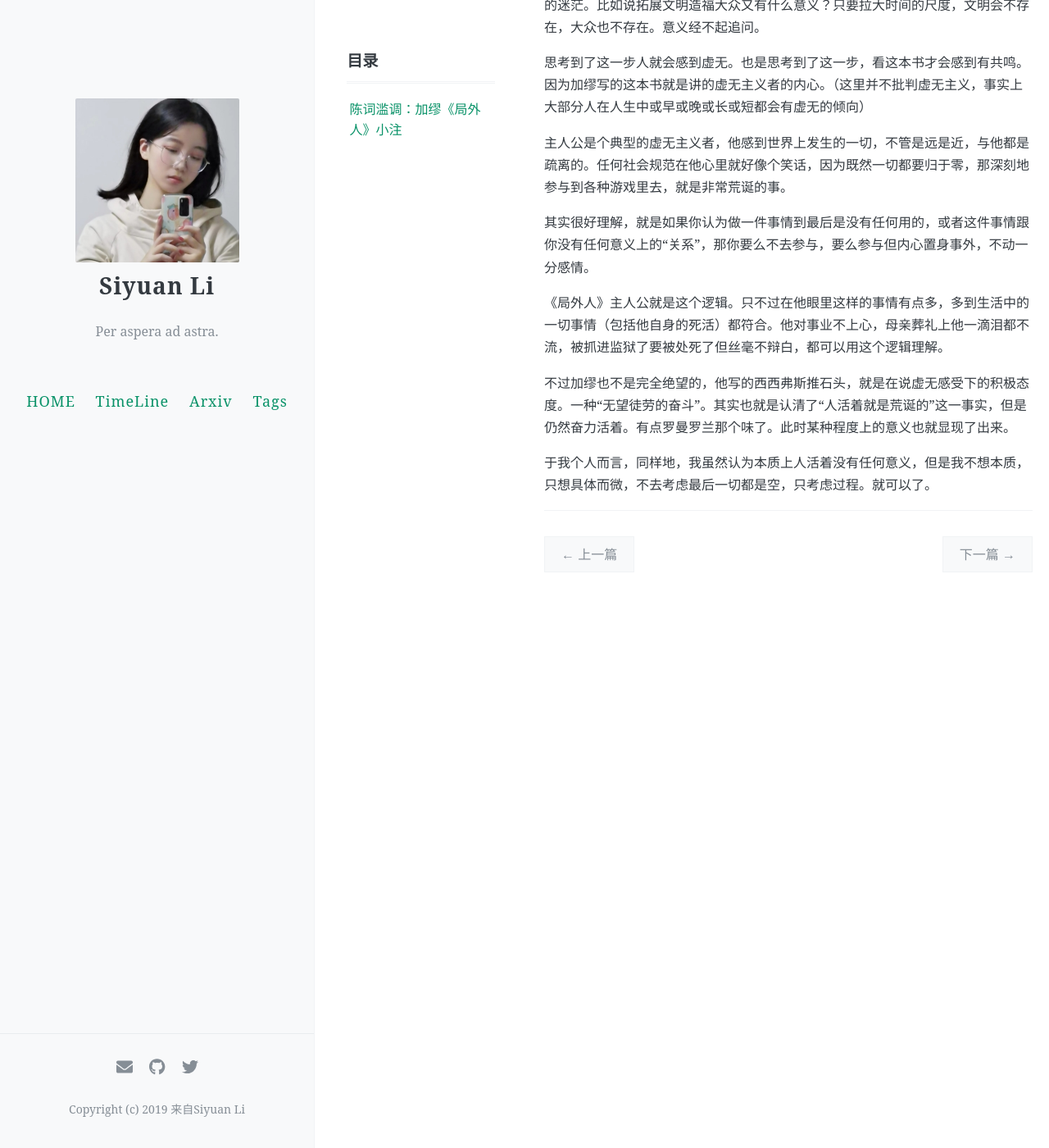
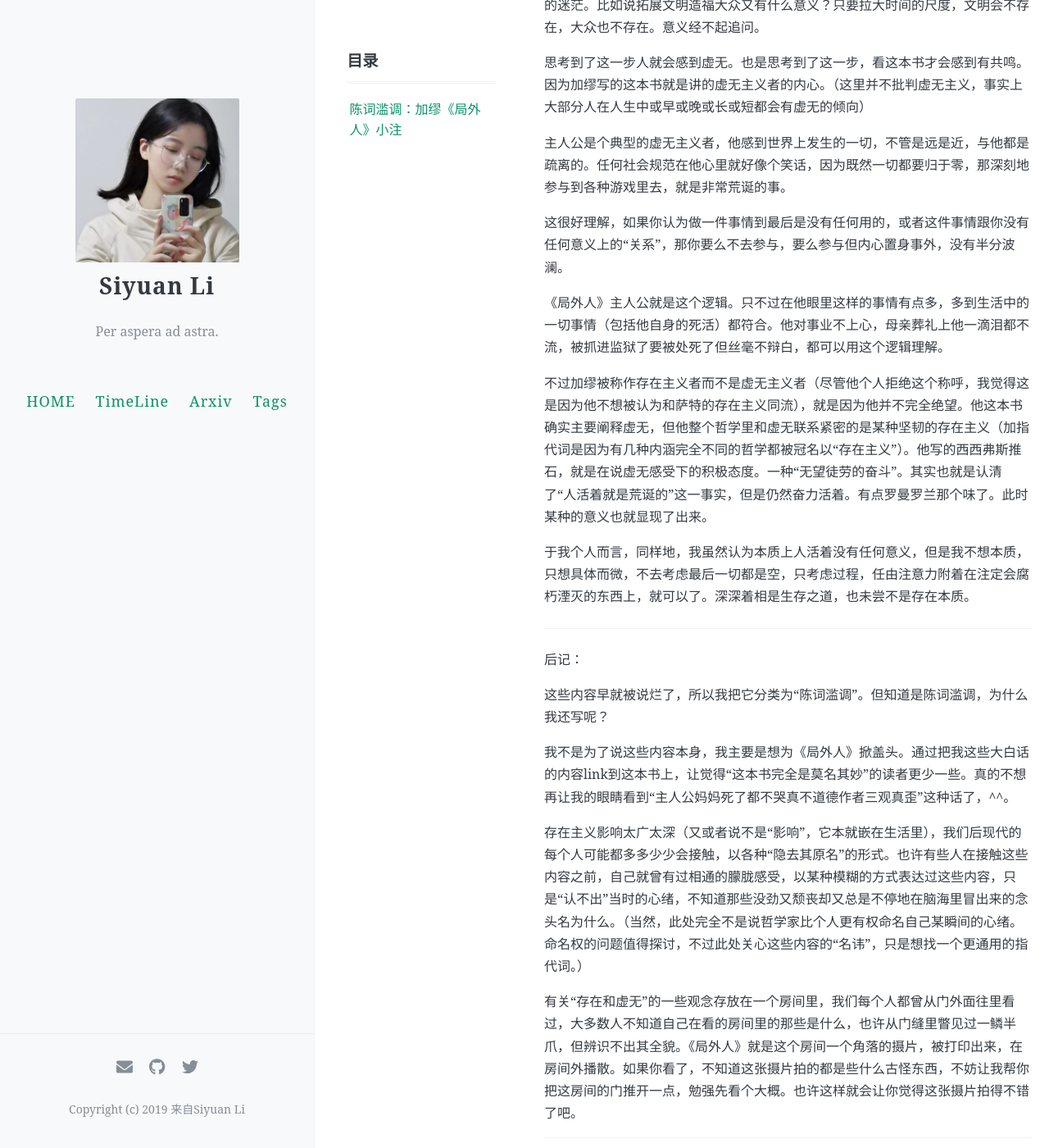
Before and after one commit to ApolloLSY/Attic, a Jekyll site: the page built from _posts/2022-08-01-Platitudes1_TheOutsider.md, in a window 1280 px wide and 1400 px high, scrolled down 715 px. Shown: the whole window at 82% size. Built offline with Jekyll 4.4.1, drawn with Linux system fonts in a browser that asks for light colours; comment, search, counter and statistics services are not loaded; some of the changed text lies outside the part shown.

Commit message:
Update 2022-08-01-Platitudes1_TheOutsider.md

```diff
--- a/_posts/2022-08-01-Platitudes1_TheOutsider.md
+++ b/_posts/2022-08-01-Platitudes1_TheOutsider.md
@@ -21,16 +21,28 @@ comments: true
 
 在宇宙中人不可能永远存在，不论是个体还是全人类。用村上春树爱用的词汇和曹公的话来说就是，在宇宙的尺度上，一切到最后都是白茫茫一片真干净。用马尔克斯的话来说就是，等大风吹过，羊皮纸上发生过的一切，多少代人荒诞的生活，无论他们活得有多用力，都会无影无踪，连一片纸都不会剩下。
 
-作为人而不是动物，最开始我们会给出各种关于意义的答案，多么宏大的都有，比如说人活着为了拓展文明/为了造福大众等等等等，但是只要再多想一步就会坠入深深的迷茫。比如说拓展文明造福大众又有什么意义？只要拉大时间的尺度，文明会不存在，大众也不存在。意义经不起追问。
+作为人而不是动物，最开始我们会给出各种关于意义的答案。多么宏大的都有，比如说人活着为了拓展文明/为了造福大众等等等等，但是只要再多想一步就会坠入深深的迷茫。比如说拓展文明造福大众又有什么意义？只要拉大时间的尺度，文明会不存在，大众也不存在。意义经不起追问。
 
 思考到了这一步人就会感到虚无。也是思考到了这一步，看这本书才会感到有共鸣。因为加缪写的这本书就是讲的虚无主义者的内心。（这里并不批判虚无主义，事实上大部分人在人生中或早或晚或长或短都会有虚无的倾向）
 
 主人公是个典型的虚无主义者，他感到世界上发生的一切，不管是远是近，与他都是疏离的。任何社会规范在他心里就好像个笑话，因为既然一切都要归于零，那深刻地参与到各种游戏里去，就是非常荒诞的事。
 
-其实很好理解，就是如果你认为做一件事情到最后是没有任何用的，或者这件事情跟你没有任何意义上的“关系”，那你要么不去参与，要么参与但内心置身事外，不动一分感情。
+这很好理解，如果你认为做一件事情到最后是没有任何用的，或者这件事情跟你没有任何意义上的“关系”，那你要么不去参与，要么参与但内心置身事外，没有半分波澜。
 
 《局外人》主人公就是这个逻辑。只不过在他眼里这样的事情有点多，多到生活中的一切事情（包括他自身的死活）都符合。他对事业不上心，母亲葬礼上他一滴泪都不流，被抓进监狱了要被处死了但丝毫不辩白，都可以用这个逻辑理解。
 
-不过加缪也不是完全绝望的，他写的西西弗斯推石头，就是在说虚无感受下的积极态度。一种“无望徒劳的奋斗”。其实也就是认清了“人活着就是荒诞的”这一事实，但是仍然奋力活着。有点罗曼罗兰那个味了。此时某种程度上的意义也就显现了出来。
+不过加缪被称作存在主义者而不是虚无主义者（尽管他个人拒绝这个称呼，我觉得这是因为他不想被认为和萨特的存在主义同流），就是因为他并不完全绝望。他这本书确实主要阐释虚无，但他整个哲学里和虚无联系紧密的是某种坚韧的存在主义（加指代词是因为有几种内涵完全不同的哲学都被冠名以“存在主义”）。他写的西西弗斯推石，就是在说虚无感受下的积极态度。一种“无望徒劳的奋斗”。其实也就是认清了“人活着就是荒诞的”这一事实，但是仍然奋力活着。有点罗曼罗兰那个味了。此时某种的意义也就显现了出来。
 
-于我个人而言，同样地，我虽然认为本质上人活着没有任何意义，但是我不想本质，只想具体而微，不去考虑最后一切都是空，只考虑过程。就可以了。
+于我个人而言，同样地，我虽然认为本质上人活着没有任何意义，但是我不想本质，只想具体而微，不去考虑最后一切都是空，只考虑过程，任由注意力附着在注定会腐朽湮灭的东西上，就可以了。深深着相是生存之道，也未尝不是存在本质。
+
+
+---------------------
+后记：
+
+这些内容早就被说烂了，所以我把它分类为“陈词滥调”。但知道是陈词滥调，为什么我还写呢？
+
+我不是为了说这些内容本身，我主要是想为《局外人》掀盖头。通过把我这些大白话的内容link到这本书上，让觉得“这本书完全是莫名其妙”的读者更少一些。真的不想再让我的眼睛看到“主人公妈妈死了都不哭真不道德作者三观真歪”这种话了，^^。
+
+存在主义影响太广太深（又或者说不是“影响”，它本就嵌在生活里），我们后现代的每个人可能都多多少少会接触，以各种“隐去其原名”的形式。也许有些人在接触这些内容之前，自己就曾有过相通的朦胧感受，以某种模糊的方式表达过这些内容，只是“认不出”当时的心绪，不知道那些没劲又颓丧却又总是不停地在脑海里冒出来的念头名为什么。（当然，此处完全不是说哲学家比个人更有权命名自己某瞬间的心绪。命名权的问题值得探讨，不过此处关心这些内容的“名讳”，只是想找一个更通用的指代词。）
+
+有关“存在和虚无”的一些观念存放在一个房间里，我们每个人都曾从门外面往里看过，大多数人不知道自己在看的房间里的那些是什么，也许从门缝里瞥见过一鳞半爪，但辨识不出其全貌。《局外人》就是这个房间一个角落的摄片，被打印出来，在房间外播散。如果你看了，不知道这张摄片拍的都是些什么古怪东西，不妨让我帮你把这房间的门推开一点，勉强先看个大概。也许这样就会让你觉得这张摄片拍得不错了吧。
```
Also changed, not shown: other parts of _posts/2022-08-01-Platitudes1_TheOutsider.md (+1 -1 lines).
